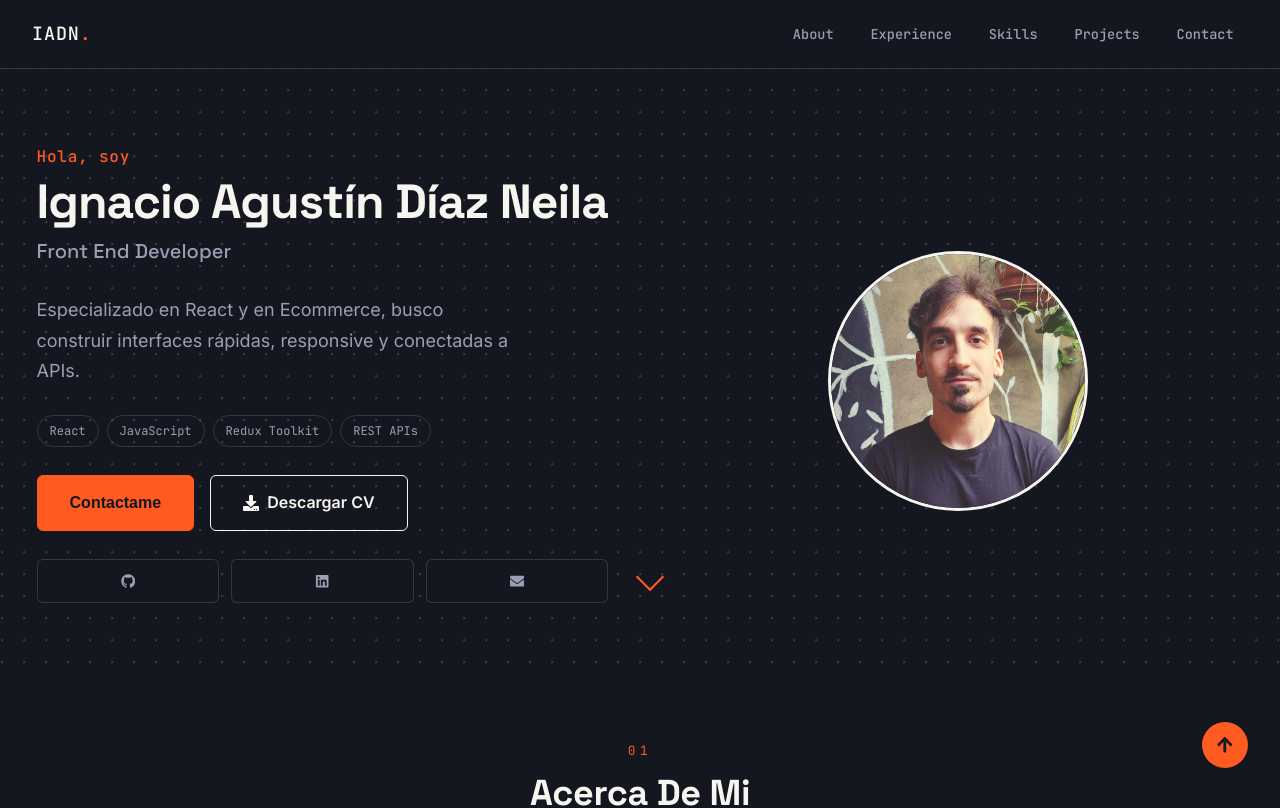
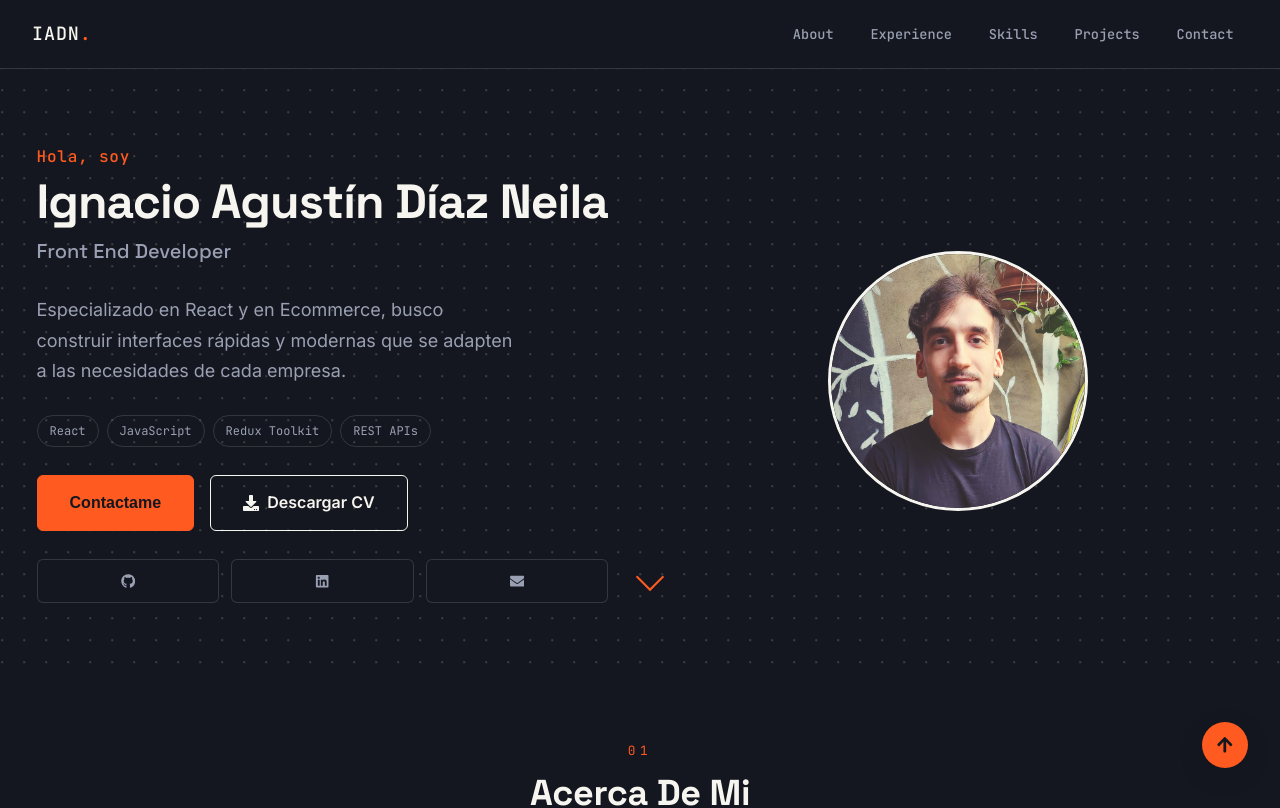
Before and after one commit to IgnacioDN/Portfolio, a React (Vite) app in the folder Portfolio-Project/: page / in a window 1280 px wide. Shown: the top 808 px of the page. Built offline with nearby package versions, Linux system fonts and the light colour scheme.

Commit message:
Revise hero description for improved clarity
Updated the hero description for clarity and modernity.

```diff
--- a/Portfolio-Project/src/components/Hero.jsx
+++ b/Portfolio-Project/src/components/Hero.jsx
@@ -27,8 +27,7 @@ const Hero = () => {
             </h1>
 
             <p className="hero-description">
-              Especializado en React y en Ecommerce, busco construir interfaces rápidas, responsive y conectadas a
-              APIs.
+              Especializado en React y en Ecommerce, busco construir interfaces rápidas y modernas que se adapten a las necesidades de cada empresa.
             </p>
 
             <div className="hero-tags">
```
